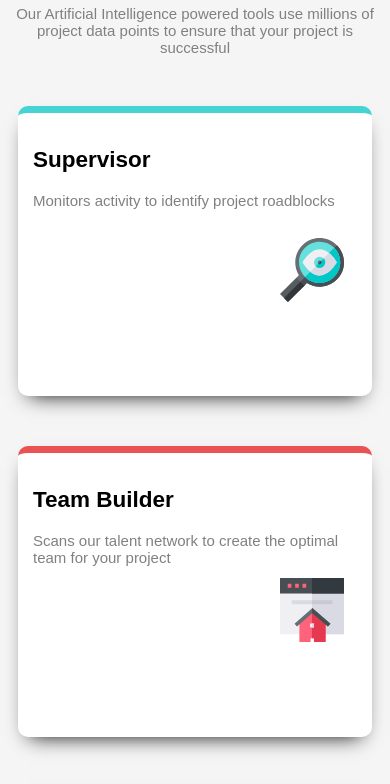
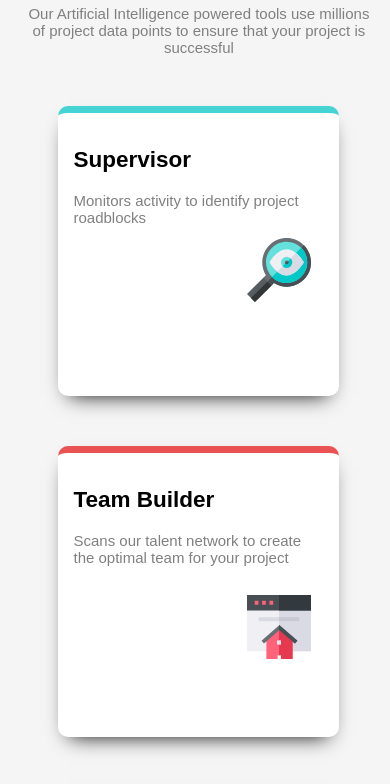
Before and after one commit to reddymahendra52/Four-Card-Section-Feature, a plain HTML site: page index.html in a window 390 px wide. Shown: the part 123-907 px from the top of the page. Drawn offline with Linux system fonts and the light colour scheme; a web font is replaced by a local one.

Commit message:
Update new1.css

```diff
--- a/css/new1.css
+++ b/css/new1.css
@@ -131,3 +131,19 @@ Here we do the changes we want to see after the size is changed.*/
         margin-top: -83px;
     }
 }
+@media screen and (max-width:768px) {
+    body {
+        width: 90%;
+        margin: 0 6% auto;
+    }
+
+    .grid {
+        max-width: 100%;
+        margin: 0 10% auto;
+    }
+}
+@media screen and (min-width:2000px){
+    .grid{
+        margin-left: 24%;
+    }
+}
```
